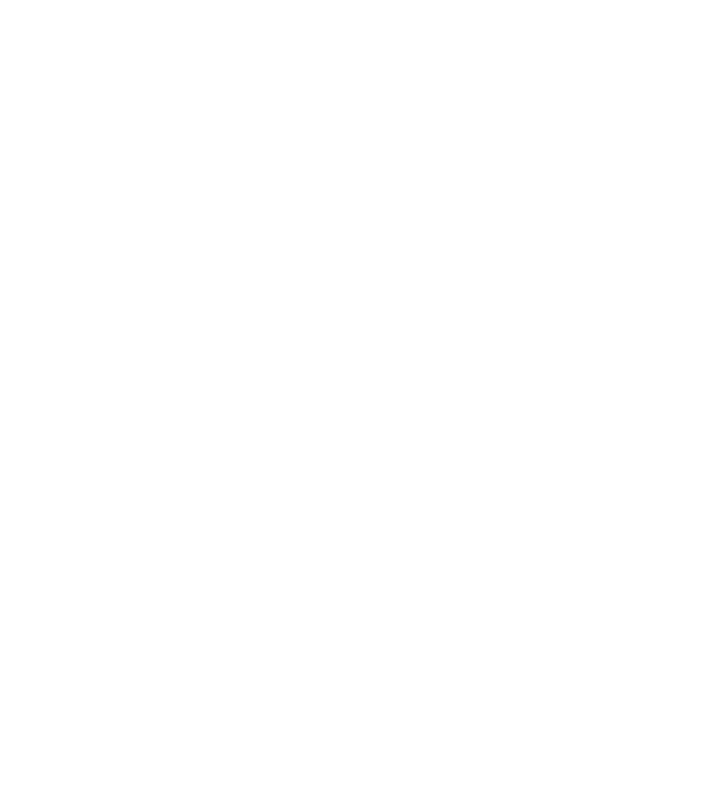
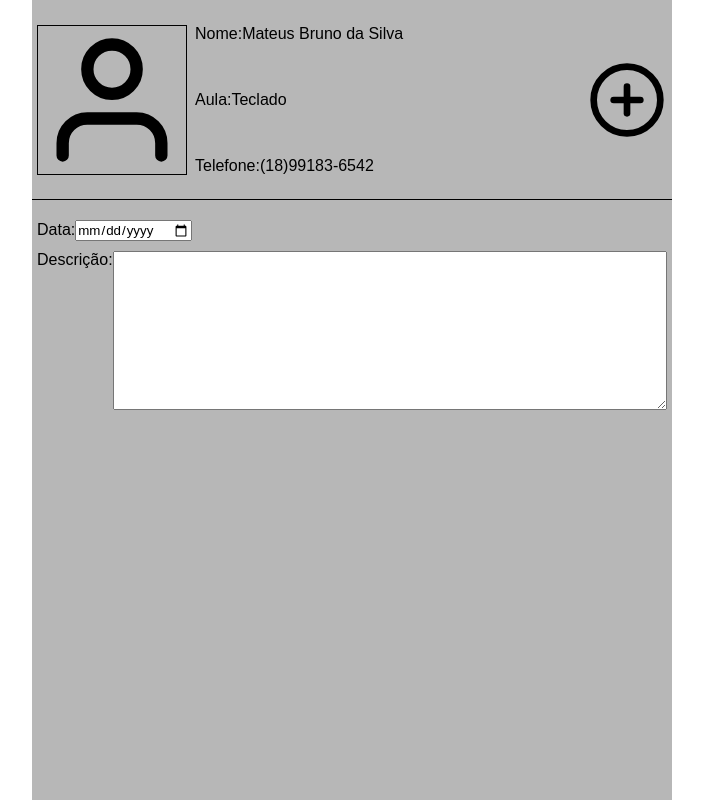
Before and after one commit to JesssSilva/CasaDaMusica, a React (Create React App) app: page /Relatorio2 in a window 1280 px wide. Shown: the whole page, without its empty margins (288-991 px from the left). Built offline with nearby package versions, Linux system fonts and the light colour scheme.

Commit message:
tela de relatórios

```diff
--- a/package.json
+++ b/package.json
@@ -8,6 +8,7 @@
     "@testing-library/user-event": "^12.1.10",
     "react": "^17.0.1",
     "react-dom": "^17.0.1",
+    "react-icons": "^4.2.0",
     "react-router-dom": "^5.2.0",
     "react-scripts": "4.0.2",
     "styled-components": "^5.2.1",
--- a/src/global/styles.css
+++ b/src/global/styles.css
@@ -2,5 +2,5 @@
   padding:0px ;
   margin:0px ;
   box-sizing:border-box ;
-
+ font-family: Arial, Helvetica, sans-serif;
 }
--- a/src/pages/Home/index.js
+++ b/src/pages/Home/index.js
@@ -10,9 +10,11 @@
       <img src={Logo} alt=""/>
       <nav>
         <ul>
+          <Link to ="/Relatorio" >
           <li>
             Relatório
           </li>
+          </Link>
           <li>
             Aulas
           </li>
--- a/src/pages/Login/styles.js
+++ b/src/pages/Login/styles.js
@@ -33,7 +33,7 @@
       border-radius:15px;
       a{
         width:30%;
-       height:10%;
+        height:10%;
       }
       button{
        width:100%;
--- /dev/null
+++ b/src/pages/Relatorio/index.js
@@ -0,0 +1,27 @@
+import React from 'react';
+
+import { Container } from './styles';
+import  {  Link  }  from  'react-router-dom' ;
+
+
+function Relatorio() {
+  return (
+    <Container>
+    <main>
+    <label for="Aluno"> Nome do Aluno: </label>
+    <select name="Aluno" id="Aluno">
+    <option value="Nome1">Lucas</option>
+    <option value="Nome2">João</option>
+    <option value="Nome3">Luana</option>
+    <option value="Nome4">Julia</option>
+    </select>
+
+    <Link to = "/Relatorio2" >
+      <button>Prosseguir</button>
+    </Link>
+    </main>
+ </Container>
+  );
+}
+
+export default Relatorio;
--- /dev/null
+++ b/src/pages/Relatorio/styles.js
@@ -0,0 +1,50 @@
+import styled from 'styled-components';
+
+export const Container = styled.div`
+    width:100vw;
+    height:100vh;
+    display:flex;
+    align-items:center;
+    justify-content:center;
+
+    main{
+      position: absolute;
+      background-color:transparent;
+      width:30%;
+      height:20%;
+      display:flex;
+      flex-direction:column;
+      border:3px solid purple;
+      justify-content:center;
+      align-items:center;
+      border-radius:15px;
+
+      a{
+         width:30%;
+         height:20%;
+       }
+        button{
+            width:100%;
+            height:100%;
+            color:white;
+            background-color:black;
+            border-radius:15px;
+            border:0;
+            margin-top:20px;
+            transition:0.3s;
+            :hover{
+              background-color:#222;
+              cursor:pointer;
+            }
+        }
+
+        label{
+          font-size:25px;
+        }
+
+        select{
+          width:35%;
+          height:20%;
+        }
+    }
+`;
--- /dev/null
+++ b/src/pages/Relatorio2/index.js
@@ -0,0 +1,45 @@
+import React from 'react';
+import  {FiUser,FiPlusCircle} from 'react-icons/fi'
+ import { Container } from './styles';
+
+function Relatorio2() {
+  return (
+    <Container>
+      <main>
+        <header>
+            <div className="groupData">
+              <FiUser id="user" size={150}/>
+              <div className="dados">
+                <div className="info">
+                <label >Nome:</label>
+                  Mateus Bruno da Silva
+                </div>
+                <div className="info">
+                <label >Aula:</label>
+                  Teclado
+                </div>
+                  <div className="info">
+                  <label >Telefone:</label>
+                    (18)99183-6542
+                  </div>
+                </div>
+            </div>
+            <FiPlusCircle id="plus" size={80}/>
+
+        </header>
+        <article>
+          <div className="dateLabel">
+            <label >Data:</label>
+            <input type="date"  id=""/>
+          </div>
+          <div className="description">
+            <label >Descrição:</label>
+            <textarea></textarea>
+          </div>
+        </article>
+      </main>
+    </Container>
+  );
+}
+
+export default Relatorio2;
--- /dev/null
+++ b/src/pages/Relatorio2/styles.js
@@ -0,0 +1,66 @@
+import styled from 'styled-components';
+
+export const Container = styled.div`
+  width:100vw;
+  height:100vh;
+  display:flex;
+  align-items:center;
+  justify-content:center;
+  main{
+    width:50%;
+    height:100%;
+    background-color:#b7b7b7;
+
+    header{
+      width:100%;
+      height:25%;
+      display:flex;
+      justify-content:space-between;
+      align-items:center;
+      padding:5px;
+      border-bottom: 1px solid #000;
+      .groupData{
+        display:flex;
+        #user{
+          border: 1px solid  #000;
+          margin-right:8px;
+        }
+      .dados{
+        display:flex;
+        flex-direction:column;
+        justify-content:space-between;
+        .info{
+          display:flex;
+          align-items:center;
+        }
+       }
+      }
+      #plus{
+
+        :hover{
+          fill:#fff;
+          cursor:pointer;
+        }
+      }
+    }
+    article{
+      width:100%;
+      margin-top:15px;
+      display:flex;
+      flex-direction:column;
+      justify-content:space-between;
+      height:25%;
+      padding:5px;
+      .description{
+        display:flex;
+        align-items:flex-start;
+        height:100%;
+        margin-top:10px;
+        textarea{
+          width:100%;
+          height:100%;
+        }
+      }
+    }
+  }
+`;
--- a/src/routes.js
+++ b/src/routes.js
@@ -9,6 +9,8 @@
   import Login from './pages/Login';
   import Home from './pages/Home';
   import Cadprof from './pages/cadprof';
+  import  Relatorio from './pages/Relatorio' ;
+  import  Relatorio2 from './pages/Relatorio2' ;
   const Routes = () => {
 
   return(
@@ -17,6 +19,8 @@
           <Route path="/" exact component={Login} />
           <Route path="/Home" component={Home} />
           <Route path="/Cadastro" component={Cadprof} />
+          <Route path="/Relatorio" component={Relatorio} />
+          <Route path="/Relatorio2" component={Relatorio2} />
       </Switch>
     </Router>
   )
```
Also changed, not shown: 1 other file (tests, documents, lock files or other folders).
